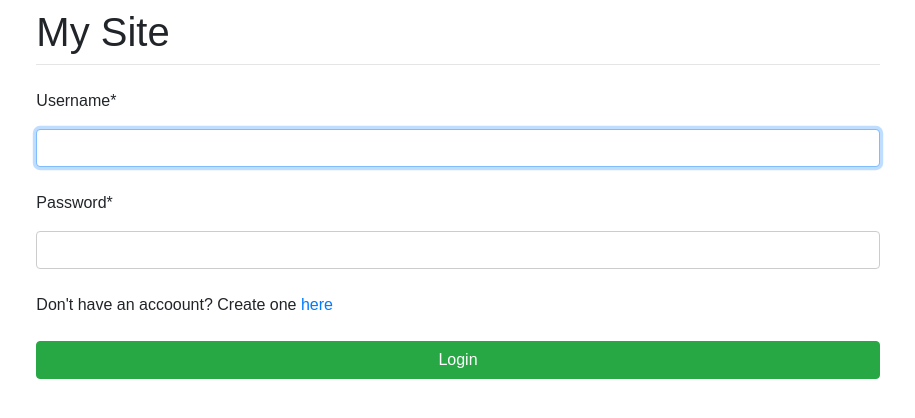
After one commit to Yu-Nie/CS348_Project, a Django app: page /login/ in a window 1280 px wide. The commit adds this page. Shown: the top 418 px of the page, without its empty margins (182-1097 px from the left). Run offline with Django 3.2, Linux system fonts and the light colour scheme; some libraries are stand-ins or nearby versions.

Commit message:
Redoing the login

```diff
--- a/boiler_delivery_backend/api/templates/customer.html
+++ b/boiler_delivery_backend/api/templates/customer.html
@@ -118,7 +118,7 @@ hr {
 
 <h2>Welcome Customer!</h2>
 
-<button onclick="location.href = './userlogin'" style="width:auto;">log in</button>
+<button onclick="location.href = './login'" style="width:auto;">log in</button>
 <button onclick="location.href = './usersignup'" style="width:auto;">sign up</button>
 
 </body>
--- /dev/null
+++ b/boiler_delivery_backend/api/templates/registration/login.html
@@ -0,0 +1,16 @@
+{% extends "base.html" %}
+
+{% block title %}
+Login Here
+{% endblock %}
+
+{% load crispy_forms_tags %}
+
+{% block content %}
+     <form method="post" class="from-group">
+	{% csrf_token %}
+	{{form|crispy}}
+	<p>Don't have an accoount? Create one <a href="/usersignup">here</a></p>
+	<button type="submit" class="btn btn-success">Login</button>
+    </form>
+{% endblock %}
--- a/boiler_delivery_backend/api/urls.py
+++ b/boiler_delivery_backend/api/urls.py
@@ -1,4 +1,4 @@
-from django.urls import path, re_path
+from django.urls import path, include
 from django.contrib import admin
 from .views import *
 
@@ -6,12 +6,13 @@ from .views import *
 urlpatterns = [
     path('', mainPageView),
     path('customer', customerView, name = 'customer'),
-    path('userlogin/', customerLoginView),
+    #path('userlogin/', customerLoginView),
     path('usersignup/', customerSignupView),
     path('food/', getMenusView),
     path('restaurant/', restaurantView),
     path('restaurant/login', restaurantView),
     path('restaurant/addRestaurant', addRestaurantView),
     path('admin/', admin.site.urls),
+    path('', include("django.contrib.auth.urls")),
 
 ]
--- a/boiler_delivery_backend/boiler_delivery/settings.py
+++ b/boiler_delivery_backend/boiler_delivery/settings.py
@@ -179,3 +179,6 @@ CORS_ALLOW_HEADERS = [
 CORS_ORIGIN_ALLOW_ALL = True
 
 CRISPY_TEMPLATE_PACK="bootstrap4"
+
+LOGIN_REDIRECT_URL = "/"
+LOGOUT_REDIRECT_URL = "/"
```
